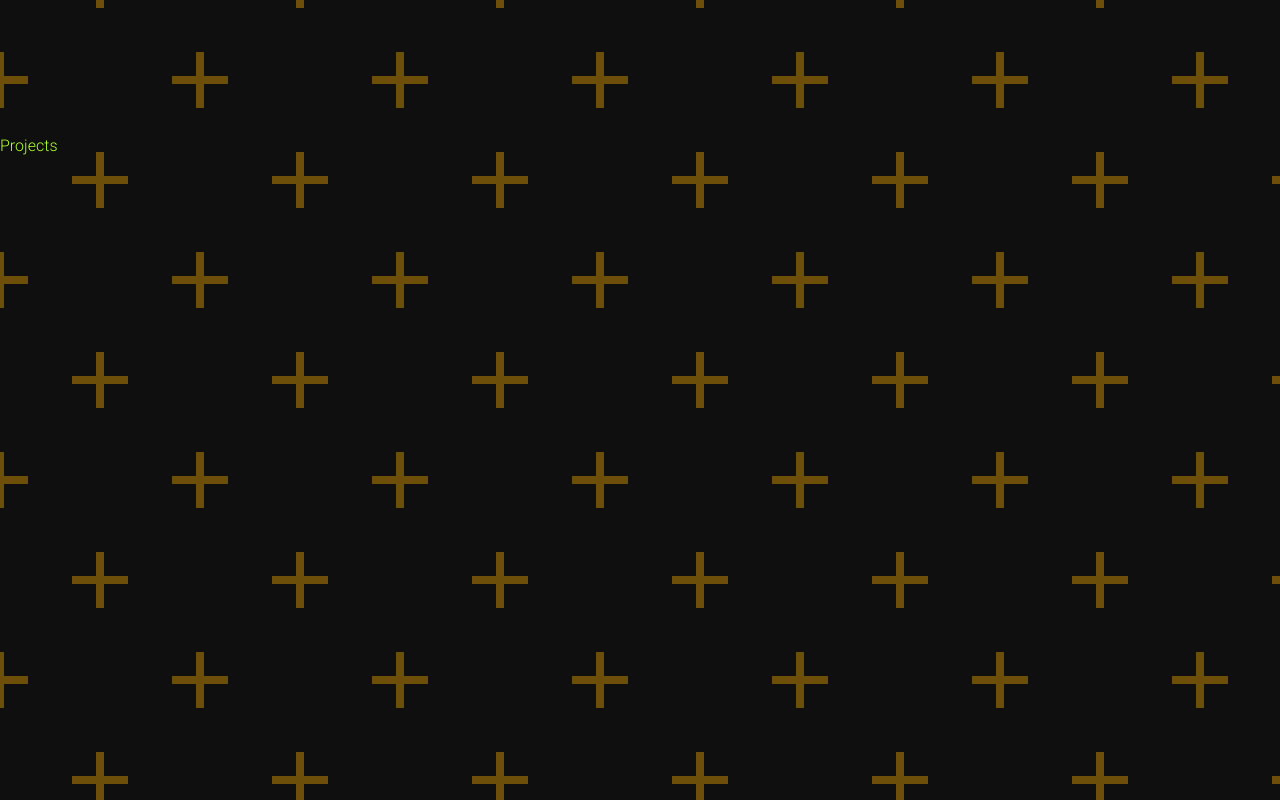
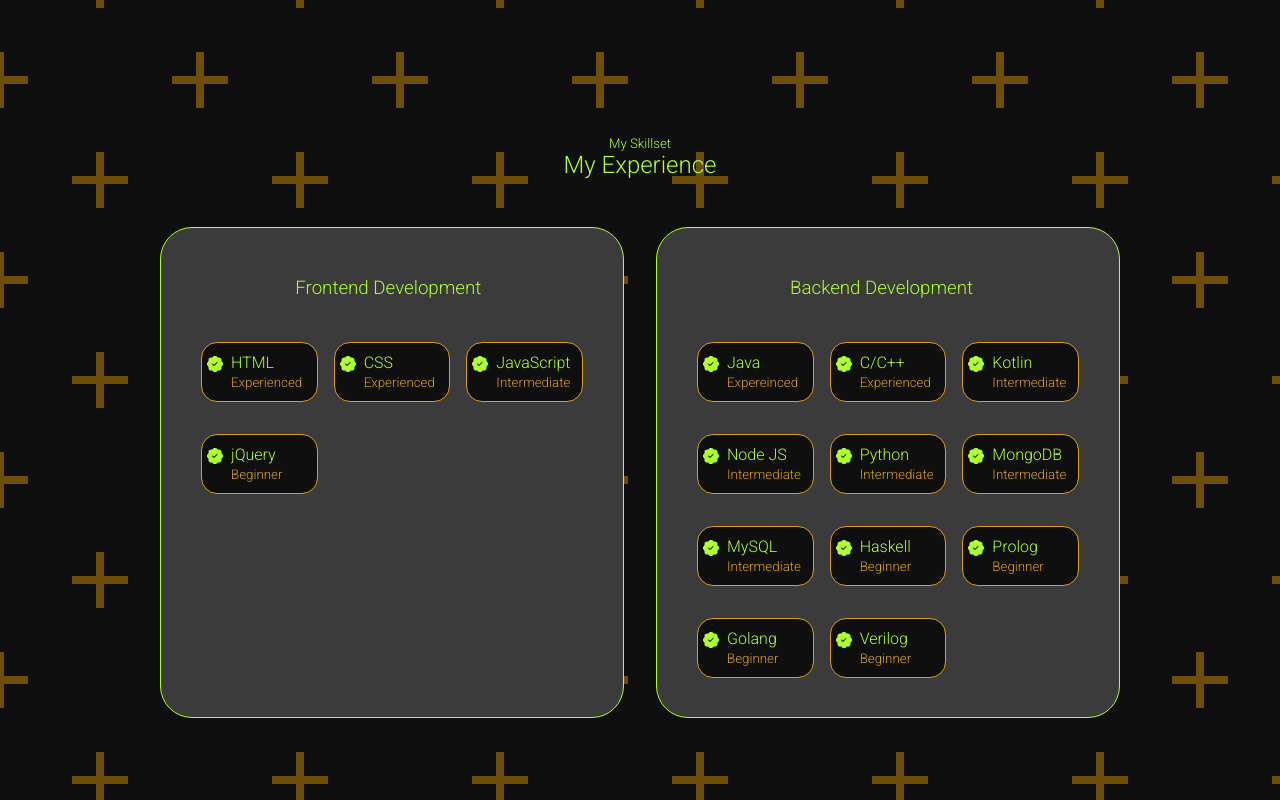
Before and after one commit to Jimbok21/react-website, a React (Create React App) app: page / in a window 1280 px wide. Shown: the part 1720-2520 px from the top of the page. Built offline with nearby package versions, Linux system fonts and the light colour scheme.

Commit message:
worked on experiences

```diff
--- a/src/App.jsx
+++ b/src/App.jsx
@@ -4,6 +4,7 @@
 import Projects from './components/projects/Projects'
 import Header from './components/header/Header'
 import Contact from './components/contact/Contact'
+import Skills from './components/skills/Skills'
 
 
 const App = () => {
@@ -12,6 +13,7 @@
         <Header/>
         <Nav/>
         <About/>
+        <Skills/>
         <Projects/>
         <Contact/>
     </>
--- a/src/components/about/About.jsx
+++ b/src/components/about/About.jsx
@@ -12,7 +12,7 @@
       <div className="container about__container">
         <div className="about__me">
           <div className="about__me-image">
-            <img src={ME} alt='About Image' />
+            <img src={ME} alt='About'/>
           </div>
         </div>
         <div className="about__content">
--- a/src/components/about/about.css
+++ b/src/components/about/about.css
@@ -32,15 +32,16 @@
 
 .about__card {
     background: var(--color-bg-variant);
-    border: 1px solid transparent;
+    border: 1px solid var(--color-primary);
     border-radius: 1rem;
     padding: 2rem;
     text-align: center;
+    transition: var(--transition);
 }
 
 .about__card:hover {
     background: transparent;
-    border-color: var(--color-primary);
+    border-color: var(--color-primary-variant);
     cursor: default;
 }
 
@@ -51,5 +52,53 @@
 }
 
 .about__card h5 {
-    font-size: 0.9rem;
+    font-size: 0.95rem;
 }
+/* text inside the cards info*/
+.about__card small {
+    font-size: 0.7rem;
+    color: var(--color-primary-variant);
+}
+
+.about__content p{
+    margin: 2rem 0 1rem;
+    color: var(--color-primary-variant);
+}
+
+/* ==================== MEDIA QUERIES (MEDIUM DEVICES) ==================== */
+@media screen and (max-width: 1024px) {
+    .about__container {
+        grid-template-columns: 1fr;
+        gap: 0;
+    }
+
+    .about__me {
+        width: 50%;
+        margin: 2rem auto 4rem;
+    }
+
+    .about__content p {
+        margin: 1rem 0 1.5rem;
+    }
+}
+
+/* ==================== MEDIA QUERIES (SMALL DEVICES) ==================== */
+@media screen and (max-width: 600px) {
+    .about__cards {
+        grid-template-columns: 1fr 1fr;
+        gap: 1rem;
+    }
+
+    .about__me {
+        width: 65%;
+        margin: 0 auto 3rem;
+    }
+
+    .about__content {
+        text-align: center;
+    }
+
+    .about__content p {
+        margin: 1.5rem 0;
+    }
+}
--- a/src/components/nav/Nav.jsx
+++ b/src/components/nav/Nav.jsx
@@ -3,14 +3,16 @@
 import {AiOutlineHome, AiOutlineMessage} from 'react-icons/ai'
 import {FiUser} from 'react-icons/fi'
 import {BsGrid} from 'react-icons/bs'
+import {GiBrain} from 'react-icons/gi'
 import {useState} from 'react'
 
 const Nav = () => {
   const [activeNav, setActiveNav] = useState('#')
   return (
      <nav>
-       <a href='#' onClick={() => setActiveNav('#')} className={activeNav === '#' ? 'active' : ''}><AiOutlineHome/></a>
+       <a href='/#' onClick={() => setActiveNav('#')} className={activeNav === '#' ? 'active' : ''}><AiOutlineHome/></a>
        <a href='#about' onClick={() => setActiveNav('#about')} className={activeNav === '#about' ? 'active' : ''}><FiUser/></a>
+       <a href='#skills' onClick={() => setActiveNav('#skills')} className={activeNav === '#skills' ? 'active' : ''}><GiBrain/></a>
        <a href='#projects' onClick={() => setActiveNav('#projects')} className={activeNav === '#projects' ? 'active' : ''}><BsGrid/></a>
        <a href='#contact' onClick={() => setActiveNav('#contacts')} className={activeNav === '#contacts' ? 'active' : ''}><AiOutlineMessage/></a>
      </nav>
--- /dev/null
+++ b/src/components/skills/Skills.jsx
@@ -0,0 +1,145 @@
+import React from 'react'
+import './skills.css'
+import { BsPatchCheckFill} from 'react-icons/bs'
+
+const Experience = () => {
+  return (
+    <section id='skills'>
+      <h5>My Skillset</h5>
+      <h2>My Experience</h2>
+
+      <div className="container experience__container">
+        <div className="experience__frontend">
+          <h3>Frontend Development</h3>
+          <div className="experience__content">
+            <article className='experience__details'>
+              <BsPatchCheckFill className='experience__details-icon'/>
+              <div>
+                <h4>HTML</h4>
+                <small className='text-light'>Experienced</small>
+              </div>
+            </article>
+
+            <article className='experience__details'>
+              <BsPatchCheckFill className='experience__details-icon'/>
+              <div>
+                <h4>CSS</h4>
+                <small className='text-light'>Experienced</small>
+              </div>
+            </article>
+
+            <article className='experience__details'>
+              <BsPatchCheckFill className='experience__details-icon'/>
+              <div>
+                <h4>JavaScript</h4>
+                <small className='text-light'>Intermediate</small>
+              </div>
+            </article>
+
+            <article className='experience__details'>
+              <BsPatchCheckFill className='experience__details-icon'/>
+              <div>
+                <h4>jQuery</h4>
+                <small className='text-light'>Beginner</small>
+              </div>
+            </article>
+          </div>
+        </div>
+        <div className="experience__backend">
+          <h3>Backend Development</h3>
+          <div className="experience__content">
+            <article className='experience__details'>
+              <BsPatchCheckFill className='experience__details-icon'/>
+              <div>
+                <h4>Java</h4>
+                <small className='text-light'>Expereinced</small>
+              </div>
+            </article>
+
+            <article className='experience__details'>
+              <BsPatchCheckFill className='experience__details-icon'/>
+              <div>
+                <h4>C/C++</h4>
+                <small className='text-light'>Experienced</small>
+              </div>
+            </article>
+
+            <article className='experience__details'>
+              <BsPatchCheckFill className='experience__details-icon'/>
+              <div>
+                <h4>Kotlin</h4>
+                <small className='text-light'>Intermediate</small>
+              </div>
+            </article>
+
+            <article className='experience__details'>
+              <BsPatchCheckFill className='experience__details-icon'/>
+              <div>
+                <h4>Node JS</h4>
+                <small className='text-light'>Intermediate</small>
+              </div>
+            </article>
+
+            <article className='experience__details'>
+              <BsPatchCheckFill className='experience__details-icon'/>
+              <div>
+                <h4>Python</h4>
+                <small className='text-light'>Intermediate</small>
+              </div>
+            </article>
+
+            <article className='experience__details'>
+              <BsPatchCheckFill className='experience__details-icon'/>
+              <div>
+                <h4>MongoDB</h4>
+                <small className='text-light'>Intermediate</small>
+              </div>
+            </article>
+
+            <article className='experience__details'>
+              <BsPatchCheckFill className='experience__details-icon'/>
+              <div>
+                <h4>MySQL</h4>
+                <small className='text-light'>Intermediate</small>
+              </div>
+            </article>
+
+            <article className='experience__details'>
+              <BsPatchCheckFill className='experience__details-icon'/>
+              <div>
+                <h4>Haskell</h4>
+                <small className='text-light'>Beginner</small>
+              </div>
+            </article>
+
+            <article className='experience__details'>
+              <BsPatchCheckFill className='experience__details-icon'/>
+              <div>
+                <h4>Prolog</h4>
+                <small className='text-light'>Beginner</small>
+              </div>
+            </article>
+
+            <article className='experience__details'>
+              <BsPatchCheckFill className='experience__details-icon'/>
+              <div>
+                <h4>Golang</h4>
+                <small className='text-light'>Beginner</small>
+              </div>
+            </article>
+
+            <article className='experience__details'>
+              <BsPatchCheckFill className='experience__details-icon'/>
+              <div>
+                <h4>Verilog</h4>
+                <small className='text-light'>Beginner</small>
+              </div>
+            </article>
+          </div>
+        </div>
+      </div>
+    </section>
+  )
+}
+
+export default Experience
--- /dev/null
+++ b/src/components/skills/skills.css
@@ -0,0 +1,64 @@
+.experience__container {
+    display: grid;
+    grid-template-columns: 1fr 1fr;
+    gap: 2rem;
+}
+
+.experience__container > div {
+    background: var(--color-bg-variant);
+    padding: 2.4rem 2.5rem;
+    border-radius: 2rem;
+    border: 1px solid var(--color-primary);
+    transition: var(--transition);
+}
+
+.experience__container > div:hover {
+    background: transparent;
+    border-color: var(--color-primary-variant);
+    cursor: default;
+}
+
+.experience__container > div h3 {
+    text-align: center;
+    transition: var(--transition);
+    align-items: center;
+    padding: 10px;
+    transform: translate(40%);
+    margin-bottom: 2rem;
+    color: var(--color-primary);
+    border: 1px solid transparent;
+    width: fit-content;
+    border-radius: 1rem;
+}
+
+.experience__container > div:hover h3 {
+    background: var(--color-bg);
+}
+
+.experience__content {
+    display: grid;
+    grid-template-columns: 1fr 1fr 1fr;
+    row-gap: 2rem;
+    column-gap: 1rem;
+}
+
+.experience__details {
+    display: flex;
+    gap: 0.5rem;
+    border: 1px solid var(--color-primary-variant);
+    background: var(--color-bg);
+    border-radius: 1rem;
+    padding-top: 10px;
+    padding-bottom: 10px;
+    padding-left: 5px;
+    padding-right: 5px;
+    transition: var(--transition);
+}
+
+.experience__details:hover {
+    background-color: var(--color-bg-variant);
+}
+
+.experience__details-icon {
+    margin-top: 3px;
+}
```
